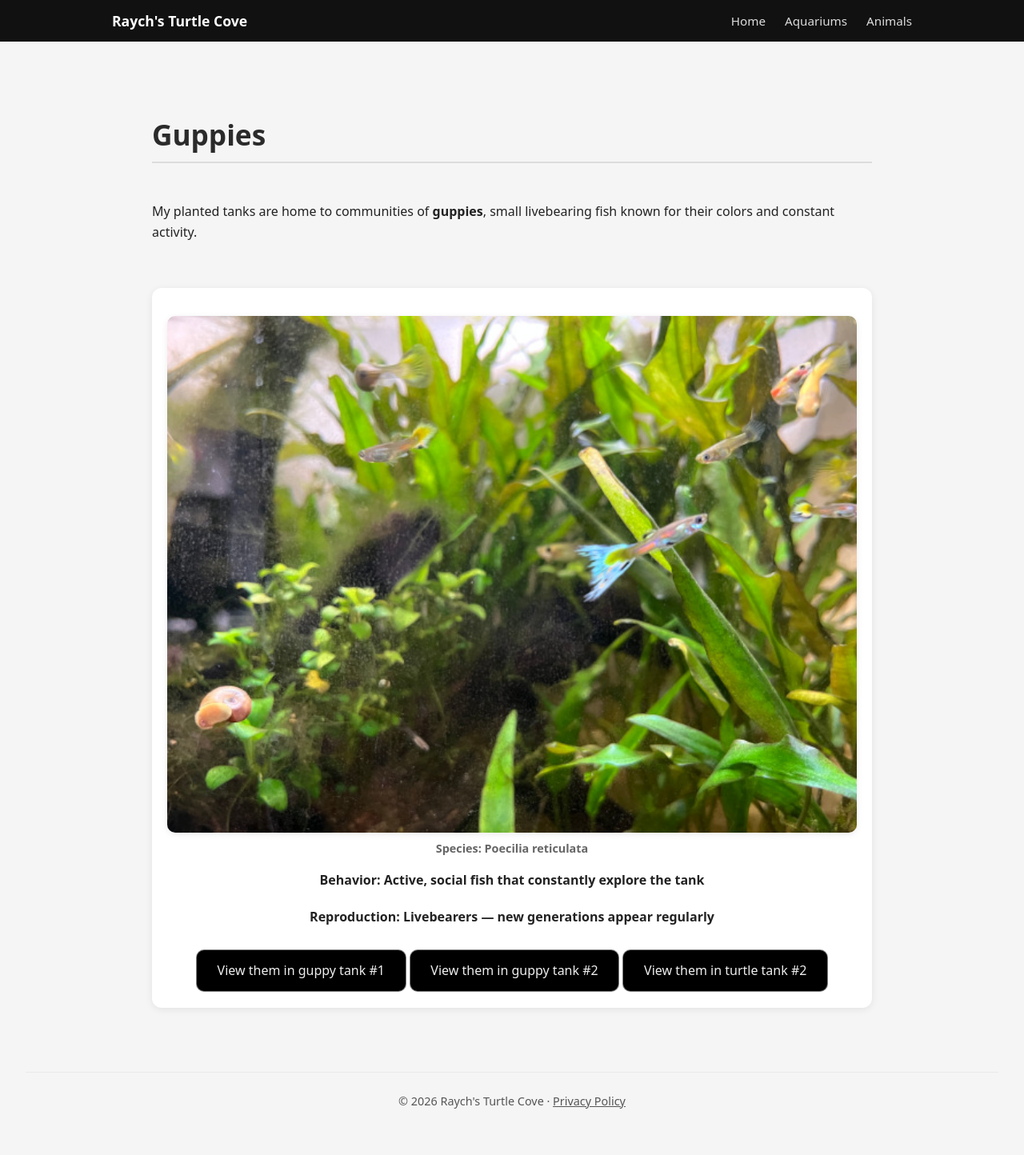
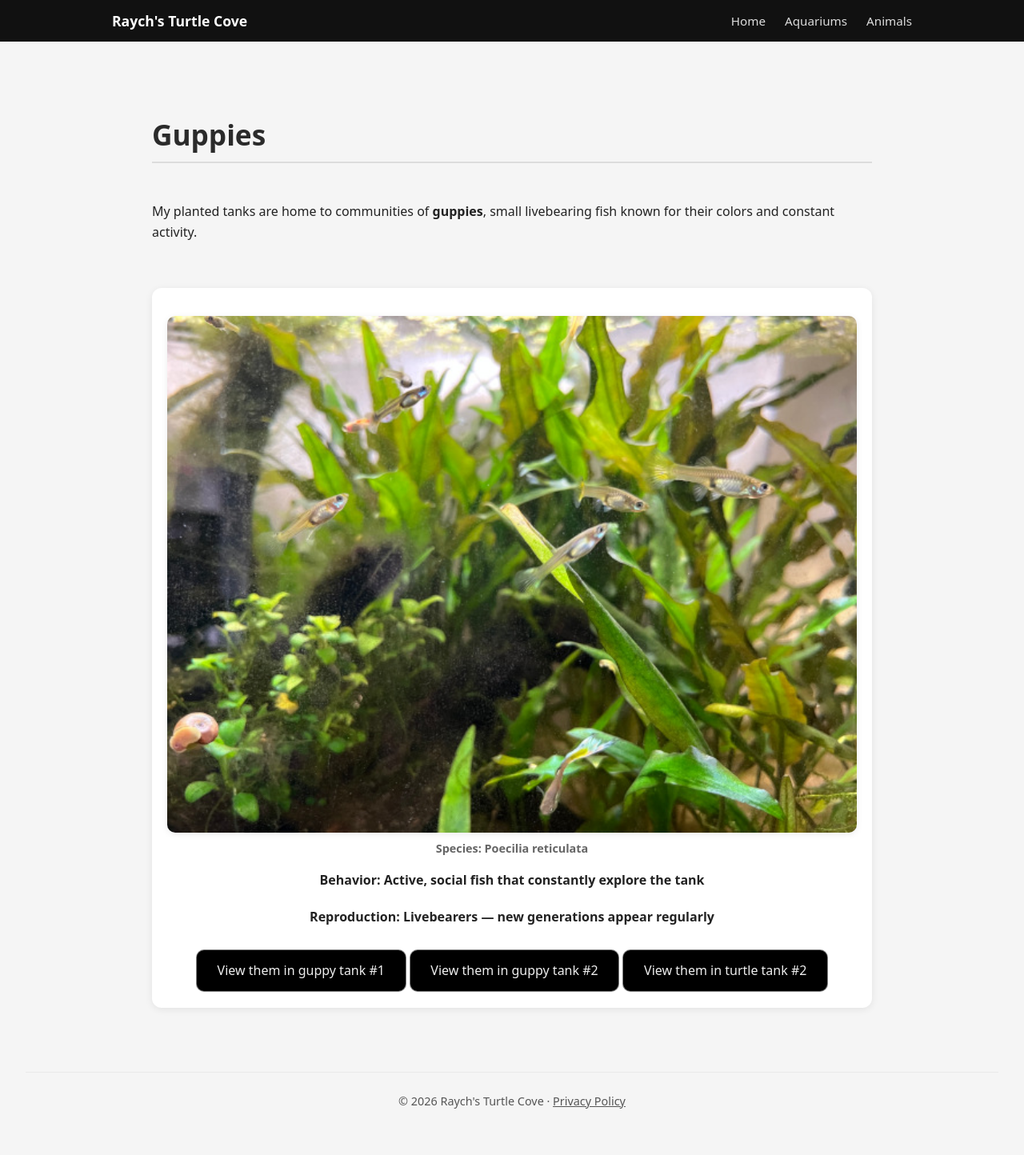
Before and after one commit to rachelsprague/turtles.raych.com, a Jekyll site: the page built from animals/guppies.md, in a window 1280 px wide. Shown: the whole page at 80% size. Built offline with Jekyll 4.4.1, drawn with Linux system fonts in a browser that asks for light colours.

Commit message:
guppy images

```diff
--- a/animals/guppies.md
+++ b/animals/guppies.md
@@ -10,7 +10,7 @@
 <div class="animal-grid">
 
   <div class="animal-card">
-    <img src="/assets/images/animals/animals_guppies.jpg" class="turtle-img" alt="Guppies">
+    <img src="/assets/images/animals/guppies1.jpg" class="turtle-img" alt="Guppies">
       <p><strong>Species: Poecilia reticulata</strong></p>
       <p><strong>Behavior: Active, social fish that constantly explore the tank</strong></p>
       <p><strong>Reproduction: Livebearers — new generations appear regularly</strong></p>
```
Also changed, not shown: animals/index.md (+1 -1 lines).
